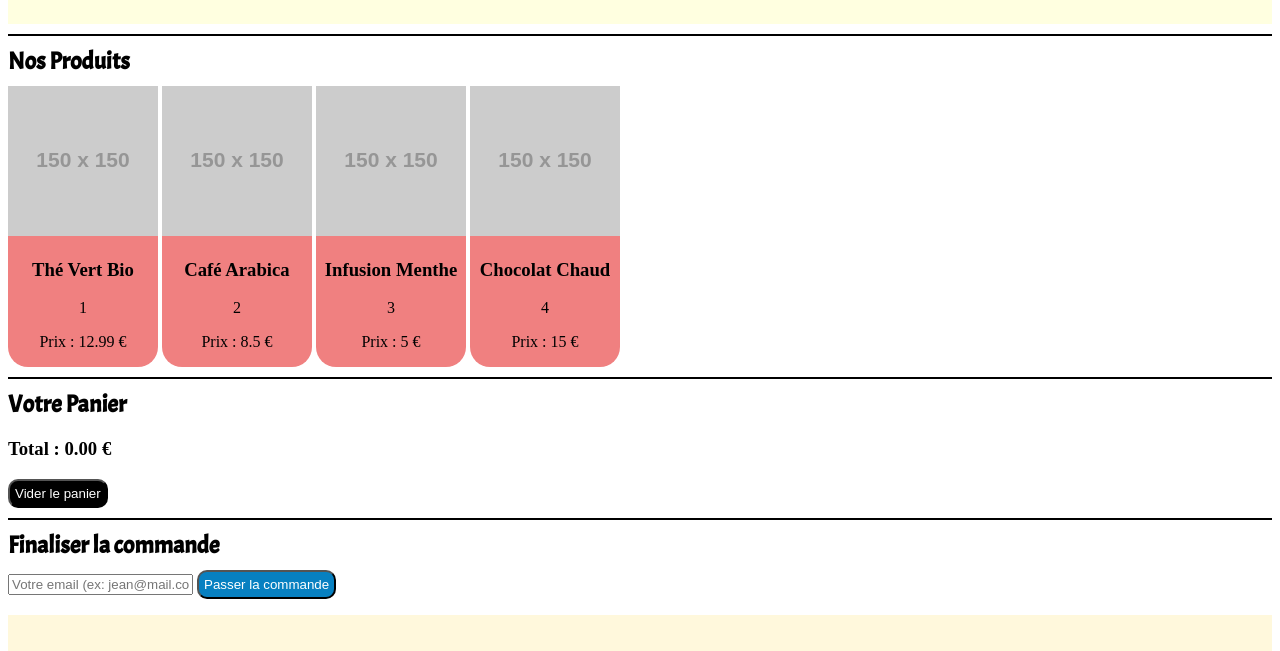
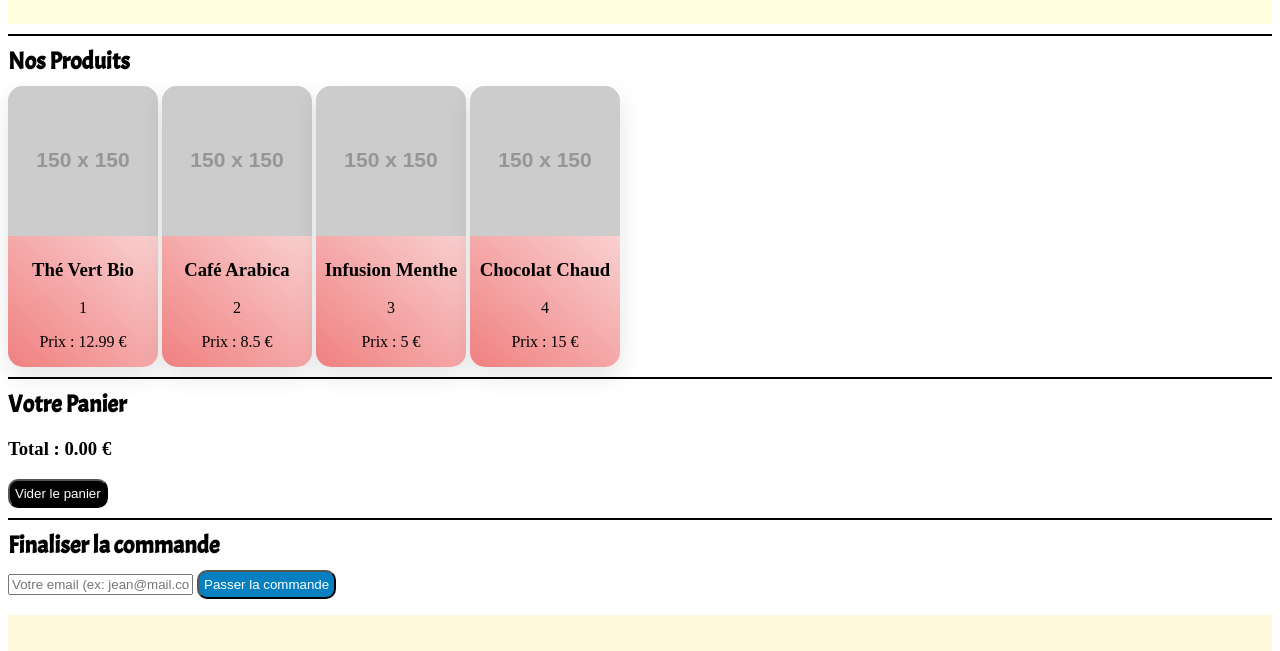
Before and after one commit to bobomimie2235-cloud/Eval-02---Javascript, a plain HTML site: page index.html in a window 1280 px wide. Shown: the part 80-731 px from the top of the page. Drawn offline with Linux system fonts and the light colour scheme; placeholder pictures from the web are drawn by us.

Commit message:
Rendu FINAL

```diff
--- a/script.js
+++ b/script.js
@@ -102,7 +102,7 @@ function afficherPanier() {
 
     panierFiche.forEach(item => {
         const listePanier = document.createElement("div");
-        listePanier.className = "listePanier";
+        listePanier.classList.add("listePanier", "fade-in");
 
         const h3Panier = document.createElement("h3");
         h3Panier.textContent = item.nom;
--- a/style.css
+++ b/style.css
@@ -58,25 +58,16 @@ h2 {
 /* FICHE PRODUITS : */
 
 .ficheProduit {
-    background-color: lightcoral;
+    background: linear-gradient(40deg, lightcoral, white);
+    box-shadow: 0 10px 25px rgba(0, 0, 0, 0.10);
     width: 150px;
     text-align: center;
-    border-radius: 20px;
+    border-radius: 15px;
 }
 
-.ficheProduit.fade-out {
-    opacity: 0;
-}
-
-.ficheProduit.fade-in {
-    opacity: 0;
-    animation: fadeIn 1s forwards;
-}
-
-@keyframes fadeIn {
-    to {
-        opacity: 1;
-    }
+img {
+    width: 150px;
+    border-radius: 15px 15px 0 0;
 }
 
 
@@ -95,6 +86,25 @@ h2 {
     margin-top: 5px;
 }
 
+/* ANIMATION LISTE PANIER */
+
+.listePanier.fade-out {
+    opacity: 0;
+}
+
+.listePanier.fade-in {
+    opacity: 0;
+    animation: fadeIn 1s forwards;
+}
+
+@keyframes fadeIn {
+    to {
+        opacity: 1;
+    }
+}
+
+/* DETAILS PANIER */
+
 .detailsProduit {
     padding: 10px;
 }
@@ -112,7 +122,7 @@ h2 {
 .listePanier button {
     width: 120px;
     border-radius: 10px;
-    margin : 5px;
+    margin: 5px;
 }
 
 /* bouton ajout quantité */
@@ -266,8 +276,8 @@ h2 {
 @media (max-width: 600px) {
 
     #email-client {
-    width: 50%;
-}
+        width: 50%;
+    }
 }
 
 /* =================== */
```
